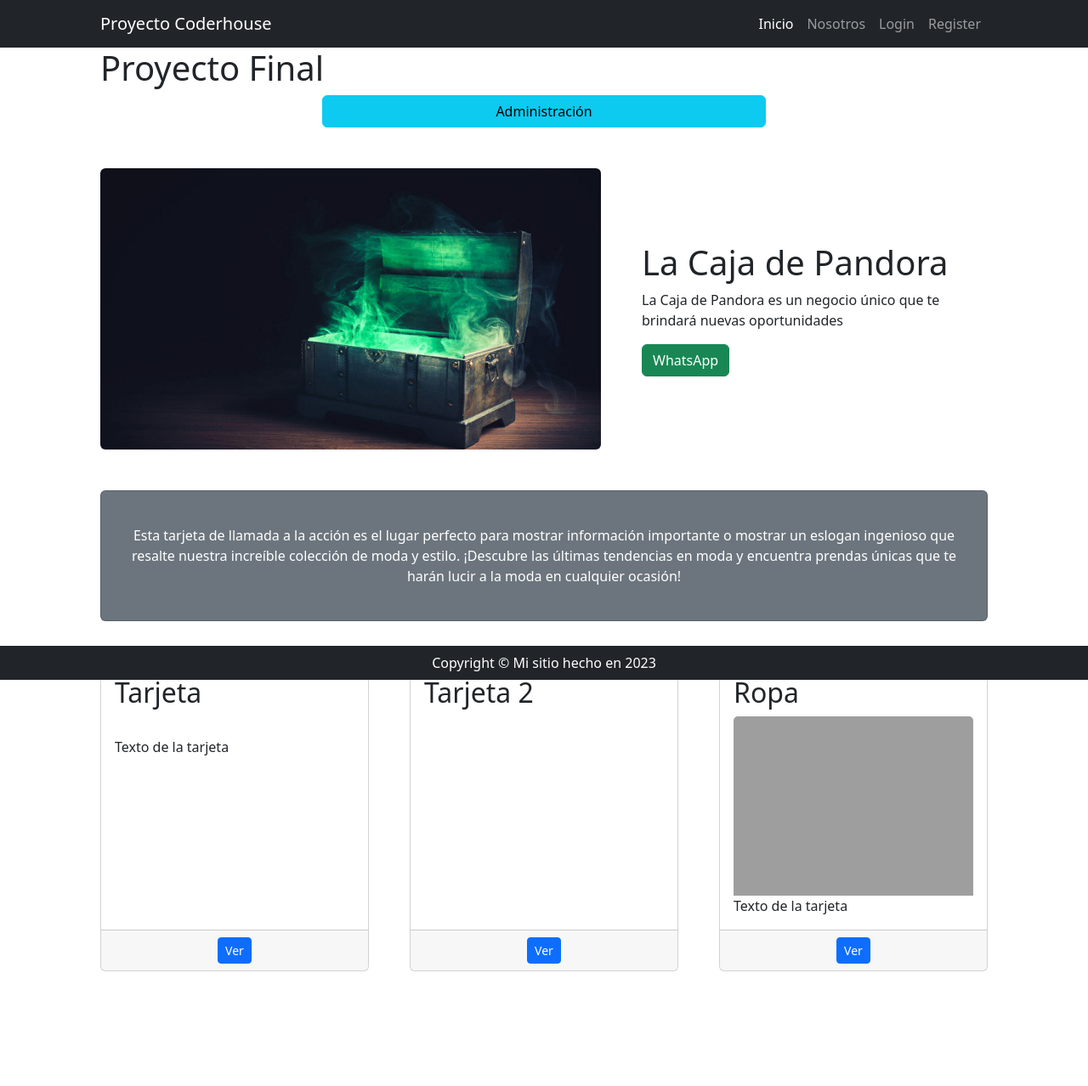
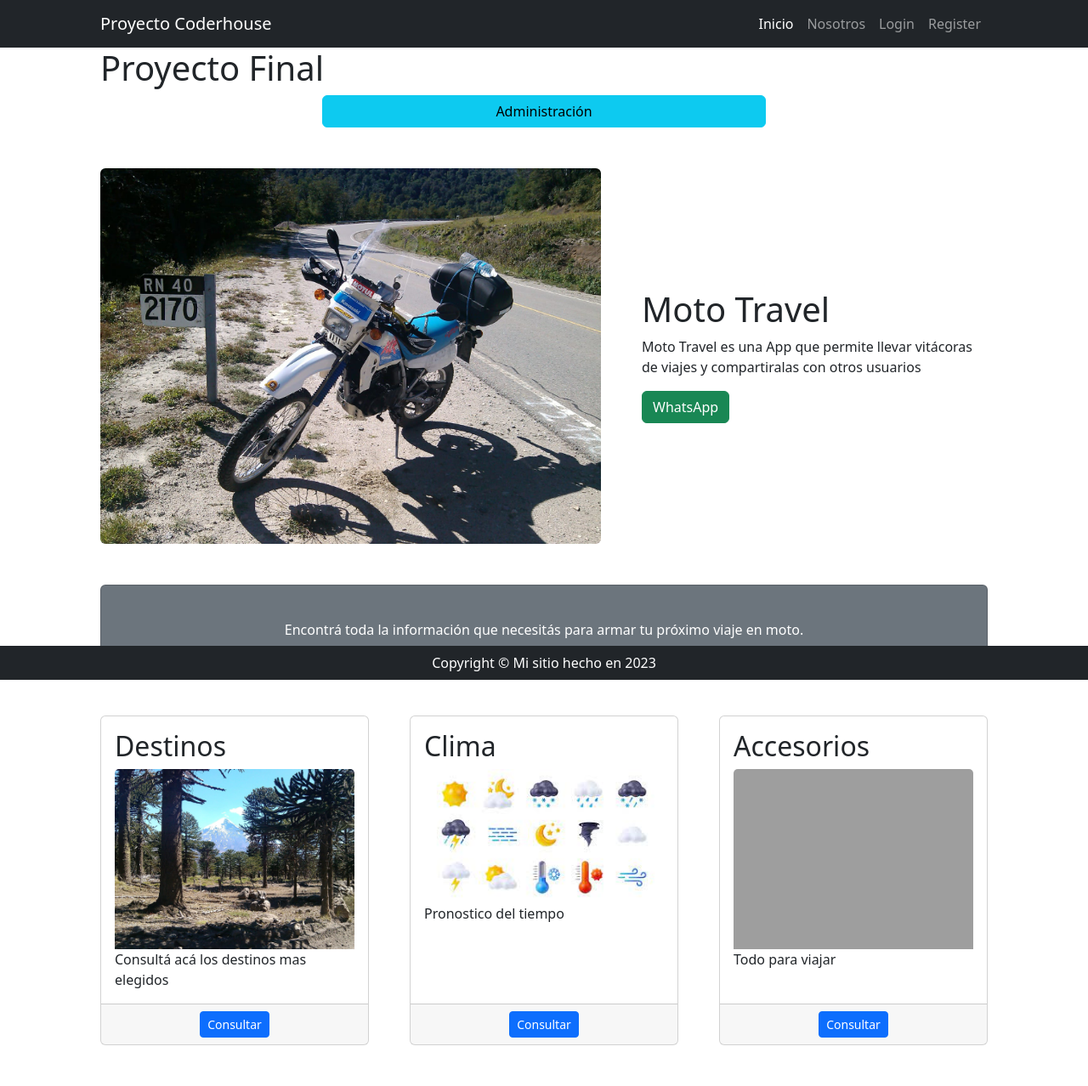
Before and after one commit to mullerger72/MotoTravel, a Django app: page / in a window 1280 px wide. Shown: the whole page at 85% size. Before the commit the page ends 1143 px from the top, so only its background shows below. Run offline with Django 5.2, Linux system fonts and the light colour scheme; some libraries are stand-ins or nearby versions; grey boxes are pictures that could not be loaded.

Commit message:
Primer Commit 2024/01/30 - 10:55

```diff
--- a/project/core/templates/core/index.html
+++ b/project/core/templates/core/index.html
@@ -15,21 +15,21 @@
     </div>
     <!-- Heading Row-->
     <div class="row gx-4 gx-lg-5 align-items-center my-5">
-        <div class="col-lg-7"><img class="img-fluid rounded mb-4 mb-lg-0" src="{% static 'core/img/caja.jpg' %}" alt="..." /></div>
+        <div class="col-lg-7"><img class="img-fluid rounded mb-4 mb-lg-0" src="{% static 'core/img/kawa.jpeg' %}" alt="..." /></div>
         <div class="col-lg-5">
-            <h1 class="font-weight-light">La Caja de Pandora</h1>
-            <p>La Caja de Pandora es un negocio único que te brindará nuevas oportunidades</p>
+            <h1 class="font-weight-light">Moto Travel</h1>
+            <p>Moto Travel es una App que permite llevar vitácoras de viajes y compartiralas con otros usuarios</p>
             <a class="btn btn-success" href="https:/wa.me/5492611111111" target="_blank">WhatsApp</a>
         </div>
     </div>
 
     <div class="card text-white bg-secondary my-5 py-4 text-center">
-        <div class="card-body"><p class="text-white m-0">Esta tarjeta de llamada a la acción es el lugar perfecto para mostrar información importante o mostrar un eslogan ingenioso que resalte nuestra increíble colección de moda y estilo. ¡Descubre las últimas tendencias en moda y encuentra prendas únicas que te harán lucir a la moda en cualquier ocasión!</p></div>
+        <div class="card-body"><p class="text-white m-0">Encontrá toda la información que necesitás para armar tu próximo viaje en moto.</p></div>
     </div>
 
     <div class="row gx-4 gx-lg-5">
-        {% include 'core/tarjeta.html' with titulo="Tarjeta" texto="Texto de la tarjeta" %}
-        {% include 'core/tarjeta.html' with titulo="Tarjeta 2" %}
-        {% include 'core/tarjeta.html' with titulo="Ropa" imagen_url="https://w7.pngwing.com/pngs/861/112/png-transparent-figure-drawing-clothing-dress-art-clothes-purple-fashion-color.png" texto="Texto de la tarjeta" %}
+        {% include 'core/tarjeta.html' with titulo="Destinos" imagen_url="static/core/img/lanin2.jpeg" texto="Consultá acá los destinos mas elegidos" link_tarjeta="https://www.google.com/search?client=firefox-b-lm&q=destinos+para+viajar+en+moto" %}
+        {% include 'core/tarjeta.html' with titulo="Clima" imagen_url="static/core/img/clima.jpeg" texto="Pronostico del tiempo" link_tarjeta="https://www.google.com/search?client=firefox-b-lm&q=pronostico+del+tiempo" %}
+        {% include 'core/tarjeta.html' with titulo="Accesorios" imagen_url="https://f.hubspotusercontent30.net/hubfs/3410681/00_Demone%20Rosso/caschi%20Rossi/1024x768-Casco_Valentino_2002.png" texto="Todo para viajar" link_tarjeta="https://listado.mercadolibre.com.ar/accesorios-para-viajar-en-moto#D[A:accesorios%20para%20viajar%20en%20moto]" %}
     </div>
 {% endblock content %}
--- a/project/core/templates/core/tarjeta.html
+++ b/project/core/templates/core/tarjeta.html
@@ -6,7 +6,7 @@
             <p class="card-text">{{ texto }}</p>
         </div>
         <div class="card-footer d-flex justify-content-center">
-            <a class="btn btn-primary btn-sm" href="#!">Ver</a>
+            <a class="btn btn-primary btn-sm" href="{{link_tarjeta}}">Consultar</a>
         </div>
     </div>
 </div>
```
Also changed, not shown: project/core/static/core/img/clima.jpeg (added), project/core/static/core/img/clima2.png (added), project/core/static/core/img/kawa.jpeg (added), project/core/static/core/img/lanin1.jpeg (added), project/core/static/core/img/lanin2.jpeg (added).
